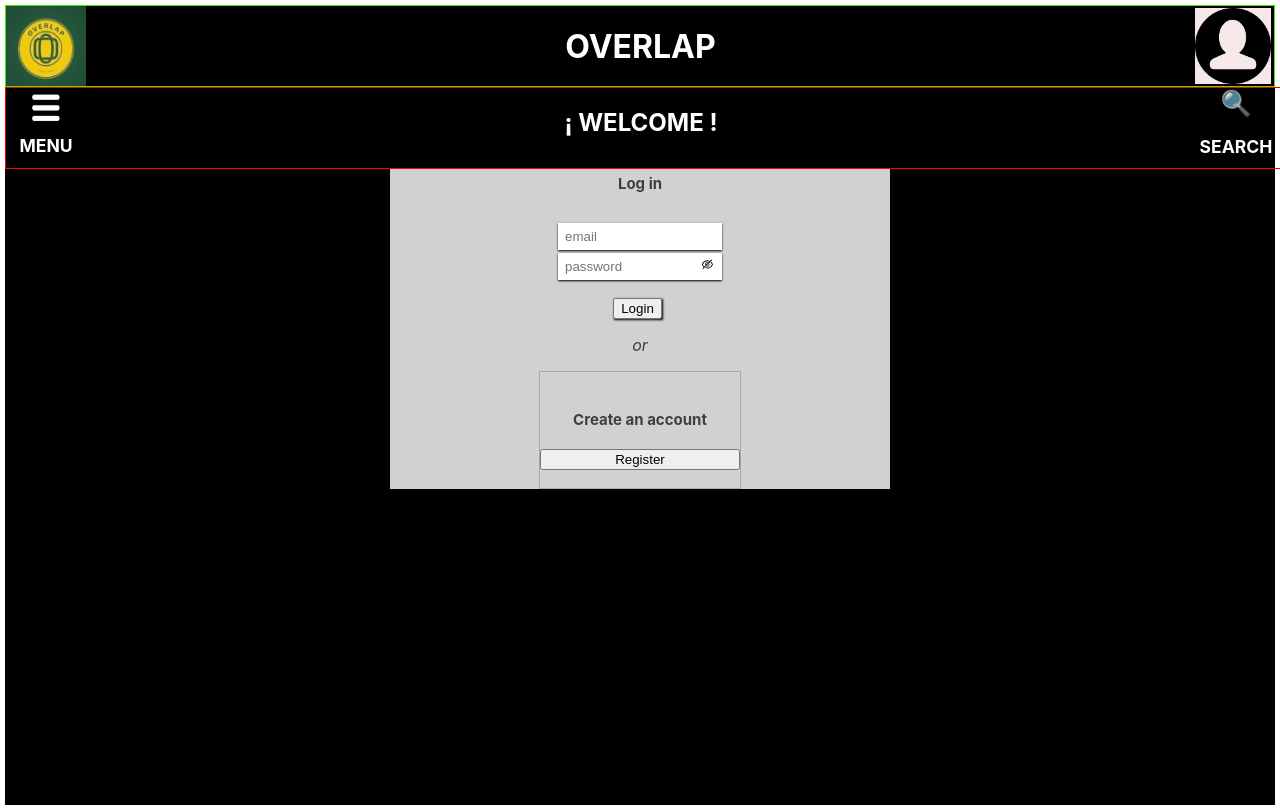
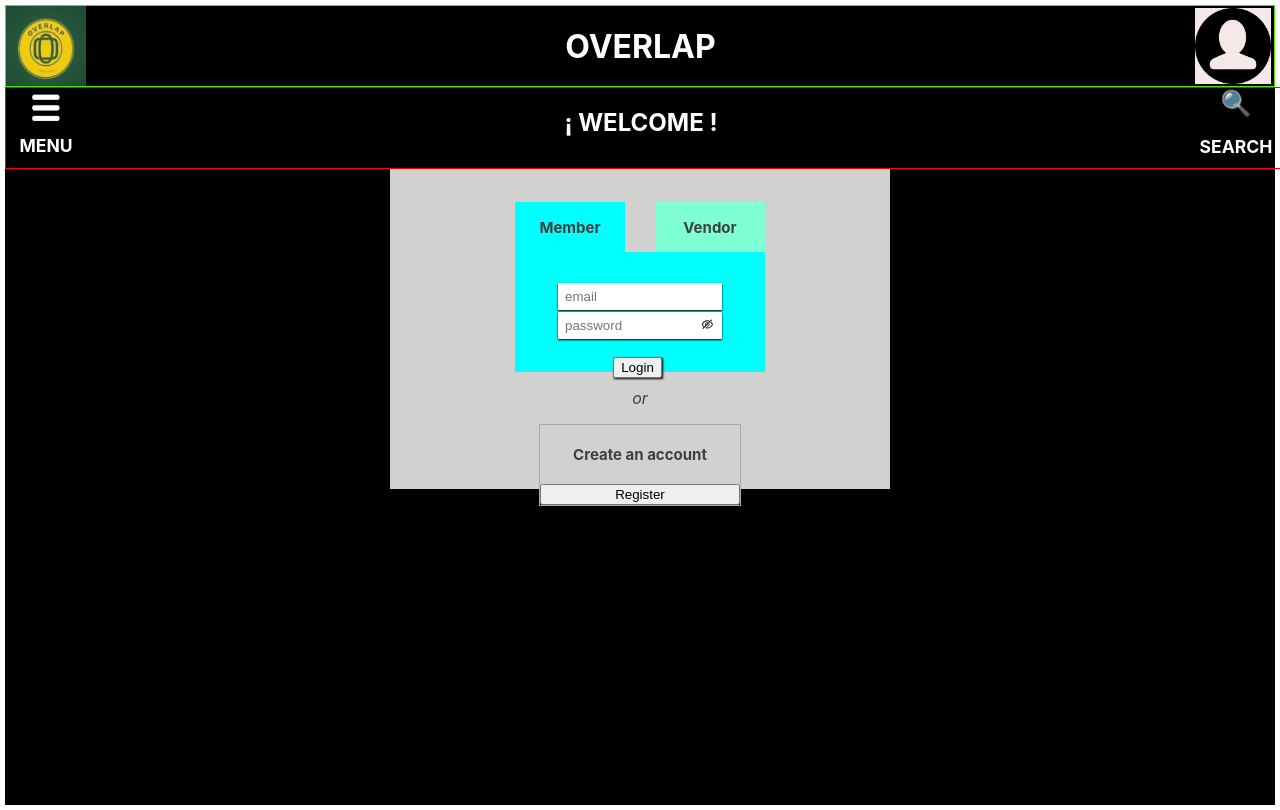
Before and after one commit to ACwolf55/overlap, a React (Create React App) app: page / in a window 1280 px wide. Built offline with nearby package versions, Linux system fonts and the light colour scheme.

Commit message:
member / vendor login tab

```diff
--- a/src/App.css
+++ b/src/App.css
@@ -91,16 +91,69 @@ main{
 }
 
 .login-form{
-  margin-top: -15px;
+padding-top: 50px;
   display: flex;
   flex-direction: column;
-  justify-content: center;
-  height: 270px;
-  width:200px;
+  justify-content: space-around;
+  height: 300px;
+  width:250px;
   /* border: 1px solid darkgray; */
   font-size: 15px;
 
 }
+
+.tabs{
+  display: flex;
+  justify-content: center;
+  align-items: center;
+  height: 50px;
+  margin-bottom: 20px;
+
+}
+
+.member-tab{
+  background-color: aqua;
+  width: 250px;
+  height: 170px;
+}
+.vendor-tab{
+  background-color: aquamarine;
+  width: 250px;
+  height: 170px;
+}
+.tab-divider{
+  /* width: 0;
+  height: 0;
+  border-style: solid;
+  border-width: 21px 50px 0 50px;
+  border-color: rgb(255, 254, 254) transparent transparent transparent;
+  border-style: inset; */
+  height: 50px;
+  width:30px;
+  background-color: rgb(211, 208, 208);
+  z-index: 5;
+
+}
+
+.member-click{
+background-color: aqua;
+  width: 110px;
+  height: 50px;
+  display: flex;
+  justify-content: center;
+  align-items: center;
+}
+
+.vendor-click{
+  background-color: aquamarine;
+  width: 110px;
+  height:50px;
+  display: flex;
+  justify-content: center;
+  align-items: center;
+
+}
+
 
 .reg-form{
   display: flex;
--- a/src/Landing.js
+++ b/src/Landing.js
@@ -16,6 +16,7 @@ export const Landing = () => {
 
     const [visible,setVisible] = useState(false)
     const [PopUp,setPopUp] = useState(false)
+    const [isMember,setIsMember] = useState(true)
 
     useEffect(()=>{
       // let email = sessionStorage.getItem("email");
@@ -40,14 +41,31 @@ export const Landing = () => {
         );
     };
 
-    const login =(e)=>{
+    const loginMember =(e)=>{
       e.preventDefault()
         if (email === "") {
             alert("Please enter email");
           } else if (password.length < 6) {
             alert("password must be atleast 6 characters");
           } else {
-        axios.post('/login',{email,password}).then((res)=>{
+        axios.post('/loginMember',{email,password}).then((res)=>{
+          console.log(res.data)
+            sessionStorage.setItem("email", res.data.email);
+            sessionStorage.setItem("id", res.data.id);
+
+
+            navigate('/member-home')
+        }).catch((err)=> alert(err.response.request.response))}
+    }
+
+    const loginVendor =(e)=>{
+      e.preventDefault()
+        if (email === "") {
+            alert("Please enter email");
+          } else if (password.length < 6) {
+            alert("password must be atleast 6 characters");
+          } else {
+        axios.post('/loginVendor',{email,password}).then((res)=>{
           console.log(res.data)
             sessionStorage.setItem("email", res.data.email);
             sessionStorage.setItem("id", res.data.id);
@@ -66,8 +84,16 @@ export const Landing = () => {
 
         <div className='auth-box'>
           <div className='login-form'>
-        <h4>Log in</h4>
-        <label>
+        {/* <h4>Log in</h4> */}
+        {isMember
+        ?
+        <div className='member-tab'>
+          <div className='tabs'>
+          <h4 className='member-click' onClick={()=>setIsMember(true)}>Member</h4>
+          <div className='tab-divider'></div>
+            <h4 className='vendor-click' onClick={()=>setIsMember(false)}>Vendor</h4>
+          </div>
+  <label>
           <input
             type="email"
             name="email"
@@ -91,14 +117,52 @@ export const Landing = () => {
           </div>
         </label>
         <div className='log-reg-btns'>
-       <button onClick={login} style={{boxShadow:'black 1px 1px 2px', marginRight:'5px',marginTop:'5px'}}>Login</button>
+       <button onClick={loginMember} style={{boxShadow:'black 1px 1px 2px', marginRight:'5px',marginTop:'5px'}}>Login</button>
 
        </div>
+        </div>
+        :
+        <div className='vendor-tab'>
+            <div className='tabs'>
+            <h4 className='member-click' onClick={()=>setIsMember(true)}>Member</h4>
+            <div className='tab-divider'></div>
+            <h4 className='vendor-click' onClick={()=>setIsMember(false)}>Vendor</h4>
+          </div>
+  <label>
+          <input
+            type="email"
+            name="email"
+            placeholder="email"
+            className='email'
+            onChange={(e) => setEmail(e.target.value)}
+            style={{boxShadow:'black 0px 1px 2px'}}
+          />
+          <div className='password-wrapper'>
+          <input
+            type={visible ? "text" : "password" }
+            name="password"
+            placeholder="password"
+            className='password'
+            onChange={(e) => setPassword(e.target.value)}
+            style={{boxShadow:'black 0px 1px 2px'}}
+          />
+          <button className='show-password-btn' onClick={togglePass}>
+            { visible ? <AiOutlineEye/> : <AiOutlineEyeInvisible /> }
+          </button>
+          </div>
+        </label>
+        <div className='log-reg-btns'>
+       <button onClick={loginVendor} style={{boxShadow:'black 1px 1px 2px', marginRight:'5px',marginTop:'5px'}}>Login</button>
+
+       </div>
+        </div>
+        }
+
 
 
       </div>
 
-      <p><i>or</i></p>
+      <p styles={{marginTop:"-100px",marginBottom:"-100px"}}><i>or</i></p>
 
       <div className='reg-form'>
       <h4>Create an account</h4>
```
Also changed, not shown: 1 other file (tests, documents, lock files or other folders).
